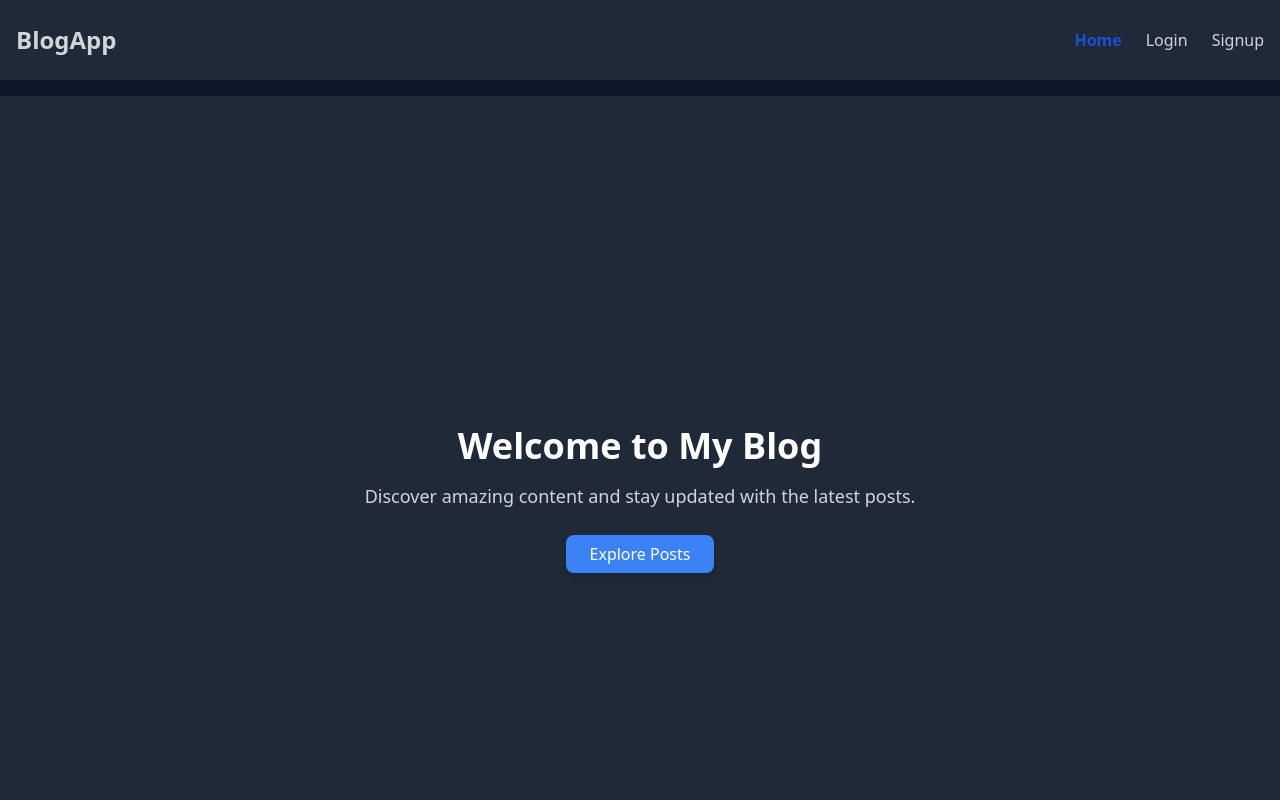
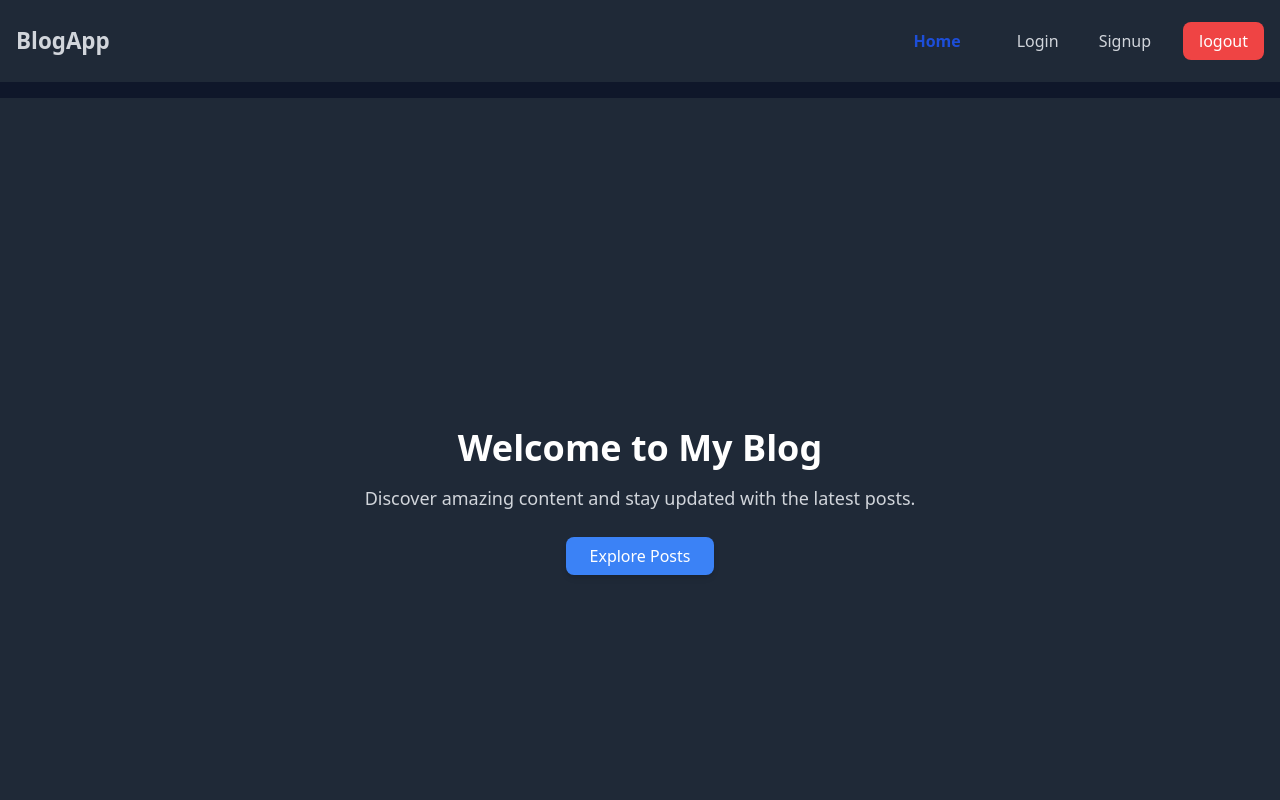
Before and after one commit to MuhammadSaim32/BlogApp-React-Js-, a React (Vite) app: page / in a window 1280 px wide. Shown: the top 800 px of the page. Built offline with nearby package versions, Linux system fonts and the light colour scheme; no server answers.

Commit message:
added responsiveness in header section

```diff
--- a/package.json
+++ b/package.json
@@ -10,6 +10,11 @@
     "preview": "vite preview"
   },
   "dependencies": {
+    "@fortawesome/fontawesome-svg-core": "^7.0.1",
+    "@fortawesome/free-brands-svg-icons": "^7.0.1",
+    "@fortawesome/free-regular-svg-icons": "^7.0.1",
+    "@fortawesome/free-solid-svg-icons": "^7.0.1",
+    "@fortawesome/react-fontawesome": "^3.0.2",
     "@reduxjs/toolkit": "^2.5.0",
     "@tinymce/tinymce-react": "^5.1.1",
     "appwrite": "^16.1.0",
--- a/src/Components/Header.jsx
+++ b/src/Components/Header.jsx
@@ -1,19 +1,44 @@
-import React from "react";
+import React, { useEffect, useState } from "react";
 import { useSelector } from "react-redux";
-import { Link, NavLink, useNavigate } from "react-router-dom";
+import { Link, NavLink, useFetcher, useNavigate } from "react-router-dom";
 import Auth from "../Appwrite/Auth";
 import { Logout } from "../Store/AuthSlice";
 import { useDispatch } from "react-redux";
-
+import { FontAwesomeIcon } from "@fortawesome/react-fontawesome";
+import { faBars, faX } from "@fortawesome/free-solid-svg-icons";
 const Header = () => {
   const Navigate = useNavigate();
   const Dispatch = useDispatch();
+  const [DropDownNav, setDropdownNav] = useState(false);
   const AuthStatus = useSelector((state) => state.Auth.Status);
   function LogoutBtn() {
     Auth.Logout().then(() => {
       Dispatch(Logout());
       Navigate("/");
     });
+  }
+
+  useEffect(() => {
+    window.addEventListener("resize", () => {
+      if (window.innerWidth > 768) {
+        setDropdownNav(false);
+      }
+    });
+  }, []);
+
+  function dropdown(e) {
+    e.stopPropagation();
+
+    setDropdownNav(!DropDownNav);
+  }
+
+  function removeDropDownWhenclickonlink(item) {
+    if (window.innerWidth < 768) {
+      if (item.name == "logout") {
+        LogoutBtn();
+      }
+      setDropdownNav(!DropDownNav);
+    }
   }
 
   const Items = [
@@ -42,37 +67,61 @@ const Header = () => {
       path: "/AllPost",
       AuthStatus: AuthStatus,
     },
+    {
+      name: "logout",
+      path: "",
+      AuthStatus: !AuthStatus,
+    },
   ];
 
   return (
     <header className="bg-gray-800 text-gray-300 ">
-      <div className="container mx-auto flex items-center justify-between px-4  py-6">
-        <Link to="/" className="text-2xl font-bold">
+      <div className="container mx-auto flex items-center justify-between px-4  py-6 relative">
+        <Link to="/" className="text-[1.4rem] font-bold">
           BlogApp
         </Link>
+        {/* nav links for big screens */}
+        <FontAwesomeIcon
+          icon={faX}
+          className={`${DropDownNav ? "cursor-pointer" : " hidden"}`}
+          onClick={dropdown}
+        />
 
-        <nav className="space-x-6">
+        <FontAwesomeIcon
+          icon={faBars}
+          className={`${DropDownNav ? "hidden" : "hover:cursor-pointer md:hidden"} `}
+          onClick={dropdown}
+        />
+        <nav
+          className={`md:block  md:space-x-6 ${DropDownNav ? "rounded-lg flex flex-col absolute right-0 top-16 bg-gray-800 w-32  items-center " : "hidden"}`}
+        >
           {Items.map((item) => {
+            if (item.name != "logout") {
               return item.AuthStatus ? (
                 <NavLink
                   to={`${item.path}`}
                   className={({ isActive }) =>
-                  isActive ? "text-blue-700 font-bold" : "hover:text-white"
+                    `text-center m-4  p-2 ${isActive ? "text-blue-700 font-bold" : "hover:text-white"}`
                   }
                   key={item.name}
+                  onClick={removeDropDownWhenclickonlink}
                 >
                   {item.name}
                 </NavLink>
               ) : null;
+            } else {
+              return item.AuthStatus ? (
+                <NavLink
+                  to={`${item.path}`}
+                  className="bg-red-500 text-white px-4 py-2 rounded-lg hover:bg-red-600 transition duration-300 mb-3 focus:outline-none focus:ring-2 focus:ring-red-400 focus:ring-opacity-50"
+                  key={item.name}
+                  onClick={(item) => removeDropDownWhenclickonlink(item)}
+                >
+                  {item.name}
+                </NavLink>
+              ) : null;
+            }
           })}
-          {AuthStatus && (
-            <button
-              className="bg-red-500 text-white px-4 py-2 rounded-lg hover:bg-red-600 transition duration-300 focus:outline-none focus:ring-2 focus:ring-red-400 focus:ring-opacity-50"
-              onClick={LogoutBtn}
-            >
-              Logout
-            </button>
-          )}
         </nav>
       </div>
     </header>
```
Also changed, not shown: 1 other file (tests, documents, lock files or other folders). Lines whose indentation alone changed are shown as unchanged.
